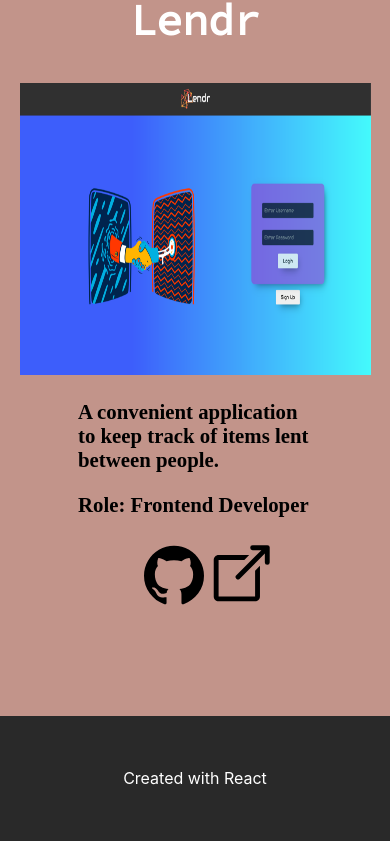
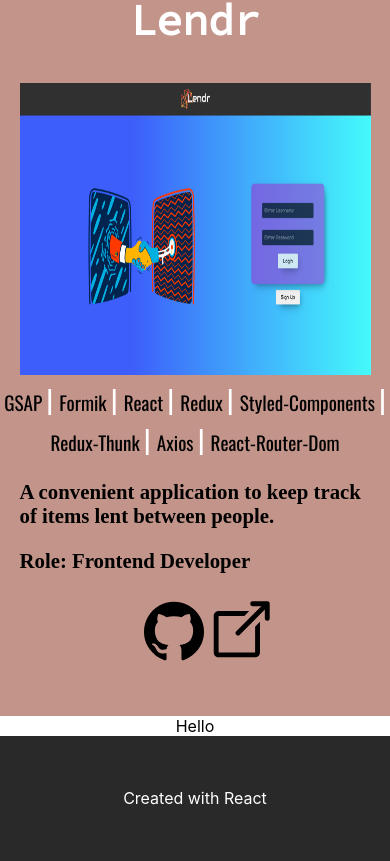
Before and after one commit to JoshHill15/portfolio-website-react, a React (Create React App) app in the folder portfolio/: page / in a window 390 px wide. Shown: the part 2407-3268 px from the top of the page. Built offline with nearby package versions, Linux system fonts and the light colour scheme.

Commit message:
working on third project mobile

```diff
--- /dev/null
+++ b/portfolio/src/components/Skills.js
@@ -0,0 +1,12 @@
+import React from "react"
+
+function Skills() {
+
+  return (
+    <div>
+      Hello
+    </div>
+  )
+}
+
+export default Skills
--- a/portfolio/src/components/Work.js
+++ b/portfolio/src/components/Work.js
@@ -1,10 +1,9 @@
 import React from "react"
-import styled from "styled-components";
 import FirstProject from "../projects/FirstProject"
 import SecondProject from "../projects/SecondProject"
 import ThirdProject from "../projects/ThirdProject";
 import Footer from "./Footer"
-
+import Skills from "./Skills"
 
 function Work() {
 
@@ -20,6 +19,9 @@
         <ThirdProject />
       </div>
       <div>
+        <Skills />
+      </div>
+      <div>
         <Footer />
       </div>
     </section>
--- a/portfolio/src/projects/SecondProject.js
+++ b/portfolio/src/projects/SecondProject.js
@@ -1,7 +1,6 @@
 import React from "react"
 import disney from "../images/parent-disney_50.png"
 import styled from "styled-components";
-import AOS from "aos"
 import 'aos/dist/aos.css'
 import githubSVG from "../images/github-logo.svg"
 import linkSVG from "../images/link.svg"
@@ -12,6 +11,7 @@
 const fourthMediaQuery = "800px"
 const fifthMediaQuery = "730px"
 const sixthMediaQuery = "370px"
+const seventhMediaQuery = "290px"
 
 function SecondProject() {
 
@@ -228,5 +228,10 @@
       font-size:1.2rem;
     }
 
+    @media (max-width: ${seventhMediaQuery}) {
+      display:inline-block;
+      font-size:1rem;
+    }
+
 `
 export default SecondProject
--- a/portfolio/src/projects/ThirdProject.js
+++ b/portfolio/src/projects/ThirdProject.js
@@ -1,13 +1,12 @@
 import React from "react"
 import lendr from "../images/lendr.png"
 import styled from "styled-components";
-import AOS from "aos"
 import 'aos/dist/aos.css'
 import githubSVG from "../images/github-logo.svg"
 import linkSVG from "../images/link.svg"
 
 const firstMediaQuery = "1000px"
-const secondMediaQuery = "600px"
+const secondMediaQuery = "690px"
 const thirdMediaQuery = "370px"
 
 function ThirdProject() {
@@ -37,6 +36,23 @@
       <ContentDiv data-aos="fade-up">
         <StyledH1 data-aos="fade-up">Lendr</StyledH1>
         <StyledAltIMG src={lendr} alt="lendr" />
+         <StyledAltTechnologiesDiv>
+          <span>GSAP </span>
+          <StyledSpans>| </StyledSpans>
+          <span>Formik </span>
+          <StyledSpans>| </StyledSpans>
+          <span>React </span>
+          <StyledSpans>| </StyledSpans>
+          <span>Redux </span>
+          <StyledSpans>| </StyledSpans>
+          <span>Styled-Components </span>
+          <StyledSpans>| </StyledSpans>
+          <span>Redux-Thunk </span>
+          <StyledSpans>| </StyledSpans>
+          <span>Axios </span>
+          <StyledSpans>| </StyledSpans>
+          <span>React-Router-Dom</span>
+        </StyledAltTechnologiesDiv>
         <StyledP data-aos="fade-up">A convenient application to keep track of items lent
         between people.
         </StyledP>
@@ -113,6 +129,11 @@
   font-family: 'Noto Serif KR', serif;
   font-weight:bold;
 
+    @media (max-width: ${firstMediaQuery}){
+    width:90%;
+    margin-left:5%;
+  }
+
 `
 
 
@@ -165,4 +186,15 @@
 
 `
 
+const StyledAltTechnologiesDiv = styled.div`
+  display:none;
+  font-family: 'Oswald', sans-serif;
+
+  @media (max-width: ${firstMediaQuery}) {
+    display:inline-block;
+    font-size:1.2rem;
+  }
+
+`
+
 export default ThirdProject
```
